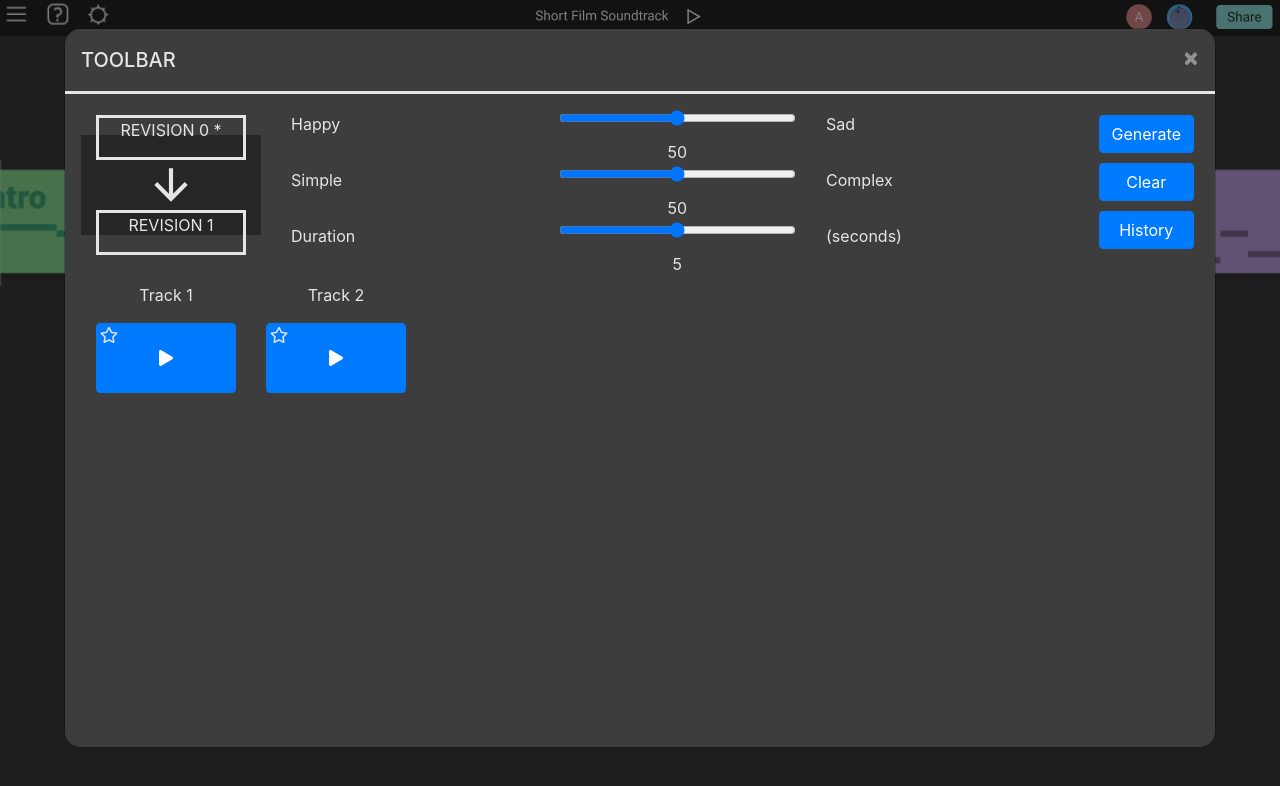
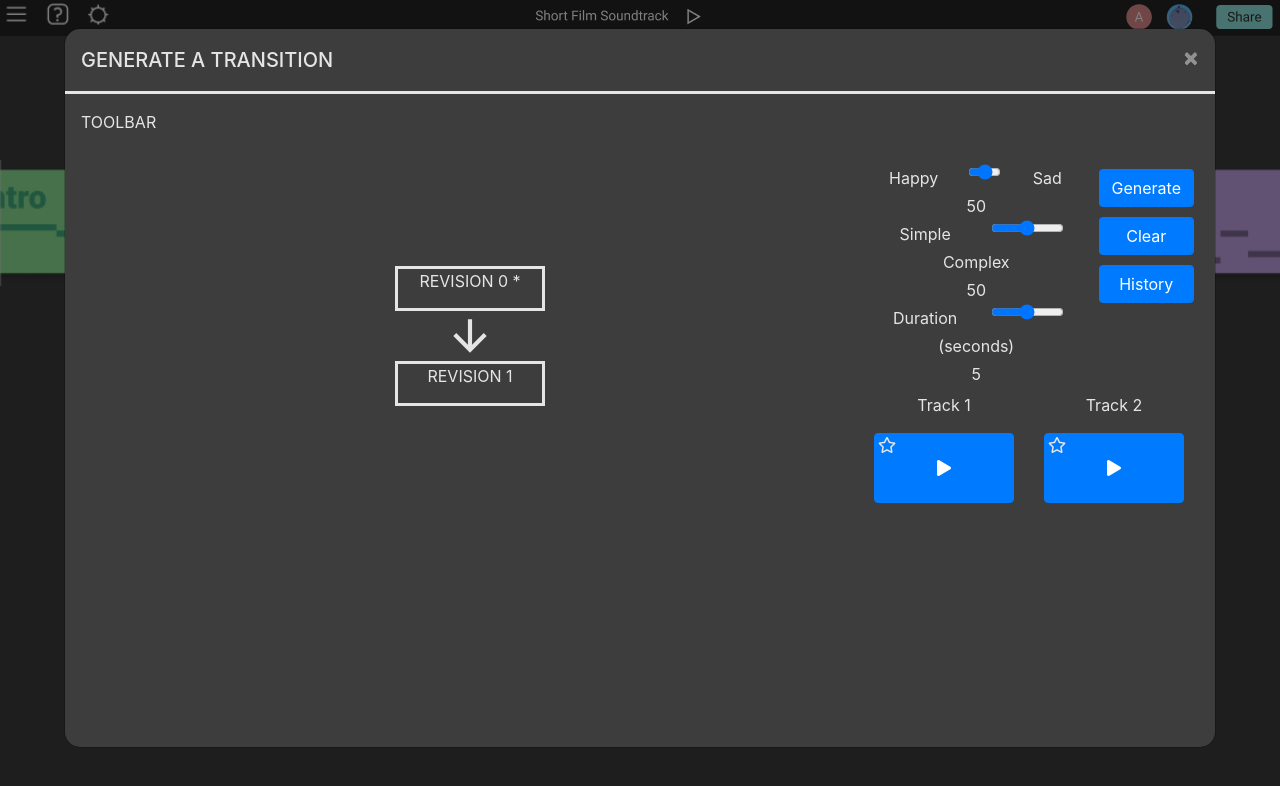
Before and after one commit to tbeckley/Prezcendo, a React (Create React App) app in the folder prezcendo/: page / in a window 1280 px wide. Both pictures are taken after a click on the button 1035 px from the left and 223 px from the top of the page. Shown: the top 786 px of the page. Built offline with nearby package versions, Linux system fonts and the light colour scheme; no server answers.

Commit message:
Reorganized sections 2

```diff
--- a/prezcendo/src/components/algorithmInterface/common.js
+++ b/prezcendo/src/components/algorithmInterface/common.js
@@ -15,7 +15,6 @@ export const FlexCol = styled.div`
   height: 100%;
   display: flex;
   flex-direction: column;
-  background: rgba(38, 38, 38);
 `;
 export const IconButton = styled.button`
   width: 20px;
--- a/prezcendo/src/components/algorithmInterface/infoPanel.js
+++ b/prezcendo/src/components/algorithmInterface/infoPanel.js
@@ -16,7 +16,6 @@ import {
   Button,
 } from "reactstrap";
 
-import HistoryBar from "./treePanel";
 import MusicBox from './musicBox';
 
 class InfoPanel extends Component {
@@ -32,46 +31,8 @@ class InfoPanel extends Component {
   render () {
     return (
       <div>
-        { this.props.bridgeVersionA ?
-          <div>
-            <FlexRow
-              css={css`
-                justify-content: center;
-                background: rgba(38, 38, 38);
-                height: 100px;
-              `}
-            >
-              <HistoryBar bridgeID={0} />
-            </FlexRow>
-            <FlexRow
-        css={css`
-          height: 50vh;
-        `}
-      >
-        <FlexCol
-          css={css`
-            width: 50%;
-            margin-right: 3%;
-          `}
-        >
-          <MusicBox />
-        </FlexCol>
-        <FlexCol
-          css={css`
-            width: 50%;
-            align-items: center;
-            justify-content: center;
-          `}
-        >
-          {/* Selection Box */}
 
-          <SettingsControl onExit={this.props.onExit} />
-        </FlexCol>
-
-
-      </FlexRow>
-          </div>
-          : <div className="VersionB">
+          <div className="VersionB">
               <VersionBGenerate revisions={ this.props.bridgeInfo.revisions } dispatch={ this.props.dispatch }/>
               { this.props.bridgeInfo.revisions && this.props.bridgeInfo.revisions.length != 0 &&
                 <div className="VersionB Playback">
@@ -87,7 +48,6 @@ class InfoPanel extends Component {
                 </div>
               }
             </div>
-        }
     </div>
     );
   }
@@ -152,15 +112,6 @@ class VersionBGenerate extends Component {
     const param = this.state.parameters;
     return(
       <div className="VersionB Generate">
-        <FlexRow
-              css={css`
-                justify-content: center;
-                background: rgba(38, 38, 38);
-                height: 100px;
-              `}
-            >
-              <HistoryBar bridgeID={0} />
-            </FlexRow>
         <Col>
           { Object.keys(param).map( ( parameter, i ) =>
             <Col key={ i }>
--- a/prezcendo/src/components/algorithmInterface/toolBar.js
+++ b/prezcendo/src/components/algorithmInterface/toolBar.js
@@ -1,18 +1,18 @@
 import React from "react";
 import PropTypes from "prop-types";
 
-import { ModalHeader } from "reactstrap";
-
-export class ToolBar extends React.Component {
+class ToolBar extends React.Component {
     render() {
         return(
-            <ModalHeader toggle={this.props.toggle}>
+            <toolbar>
                 TOOLBAR
-            </ModalHeader>
+            </toolbar>
         );
     }
 }
 
 ToolBar.propTypes = {
-    toggle: PropTypes.function,
+    dispatch: PropTypes.func,
 };
+
+export default ToolBar;
--- a/prezcendo/src/components/mainPageComponents.js
+++ b/prezcendo/src/components/mainPageComponents.js
@@ -2,10 +2,12 @@ import React from "react";
 import PropTypes from "prop-types";
 import { connect } from "react-redux";
 import "../css/App.css";
+import { FlexRow } from "./algorithmInterface/common";
 
-import { Tooltip, Modal, ModalBody } from "reactstrap";
+import { Tooltip, Modal, ModalHeader, ModalBody } from "reactstrap";
+import ToolBar from "./algorithmInterface/toolBar";
+import TreePanel from "./algorithmInterface/treePanel";
 import InfoPanel from "./algorithmInterface/infoPanel";
-import { ToolBar } from "./algorithmInterface/toolBar";
 
 export class HeaderComponent extends React.Component {
   render() {
@@ -63,7 +65,7 @@ class ContainerComponent extends React.Component {
           <button className="App-transition-button left" />
           <button className="App-transition-button middle" />
           <button
-            className={ this.props.transitionEmpty ? "App-transition-button right empty" : "App-transition-button right"}
+            className={ "App-transition-button right" + (this.props.transitionEmpty ? " empty" : "") }
             onClick={() => this.setState({transitionEditorOpen: true})}
             id="TooltipBridge"
           />
@@ -72,9 +74,15 @@ class ContainerComponent extends React.Component {
           </Tooltip>
         </div>
         <Modal isOpen={this.state.transitionEditorOpen} toggle={this.closeEditor} >
-         <ToolBar toggle={this.closeEditor} />
+          <ModalHeader toggle={this.closeEditor}>
+            GENERATE A TRANSITION
+          </ModalHeader>
           <ModalBody>
-            <InfoPanel onExit={this.closeEditor} />
+            <ToolBar />
+            <FlexRow>
+              <TreePanel bridgeID={0} />
+              <InfoPanel onExit={this.closeEditor} />
+            </FlexRow>
           </ModalBody>
         </Modal>
       </div>
```
